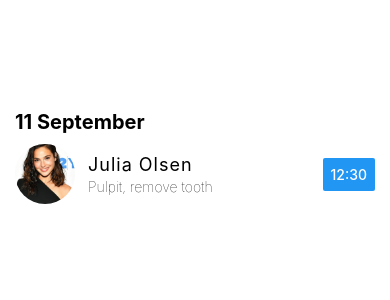
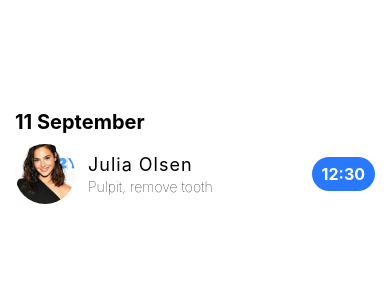
Before and after one commit to FilimonovKostya/ReactNative-Dentist, a React Native app: screen / in a window 390 px wide. Shown: the top 300 px of the page. Built offline with nearby package versions, Linux system fonts and the light colour scheme.

Commit message:
fix button styles

```diff
--- a/Screens/InfoItem.tsx
+++ b/Screens/InfoItem.tsx
@@ -1,4 +1,4 @@
-import { Button, Image, StyleSheet, Text, View } from 'react-native'
+import { Image, StyleSheet, Text, TouchableOpacity, View } from 'react-native'
 
 const InfoItem = () => {
   return (
@@ -8,7 +8,9 @@ const InfoItem = () => {
         <Text style={styles.heading}>Julia Olsen</Text>
         <Text style={styles.subtitle}>Pulpit, remove tooth</Text>
       </View>
-      <Button title={'12:30'}/>
+      <TouchableOpacity style={styles.button}>
+        <Text style={styles.textButton}>12:30</Text>
+      </TouchableOpacity>
     </View>
   )
 }
@@ -17,10 +19,10 @@ const styles = StyleSheet.create({
   container: {
     marginTop: 10,
     flexDirection: 'row',
-    alignItems:'center'
+    alignItems: 'center',
   },
   infoText: {
-    flex:1,
+    flex: 1,
     paddingHorizontal: 13,
     justifyContent: 'center',
   },
@@ -32,12 +34,23 @@ const styles = StyleSheet.create({
   heading: {
     fontSize: 18,
     letterSpacing: 1,
-    marginBottom:3,
+    marginBottom: 3,
   },
   subtitle: {
     fontSize: 14,
     fontWeight: '100',
   },
+  button:{
+    backgroundColor:'#2979ff',
+    paddingVertical:7,
+    paddingHorizontal:10,
+    borderRadius: 50,
+  },
+  textButton:{
+    color:'white',
+    fontSize:16,
+    fontWeight: 'bold'
+  }
 })
 
 
```
